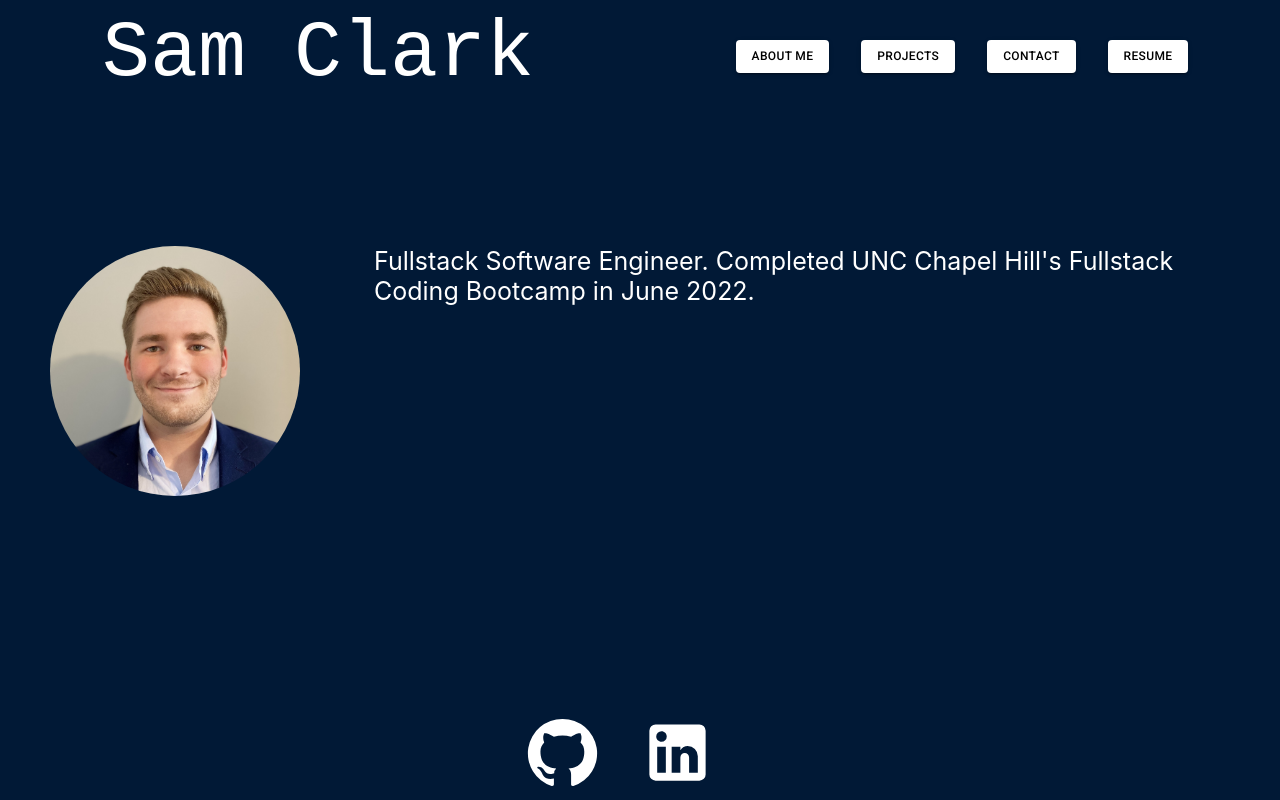
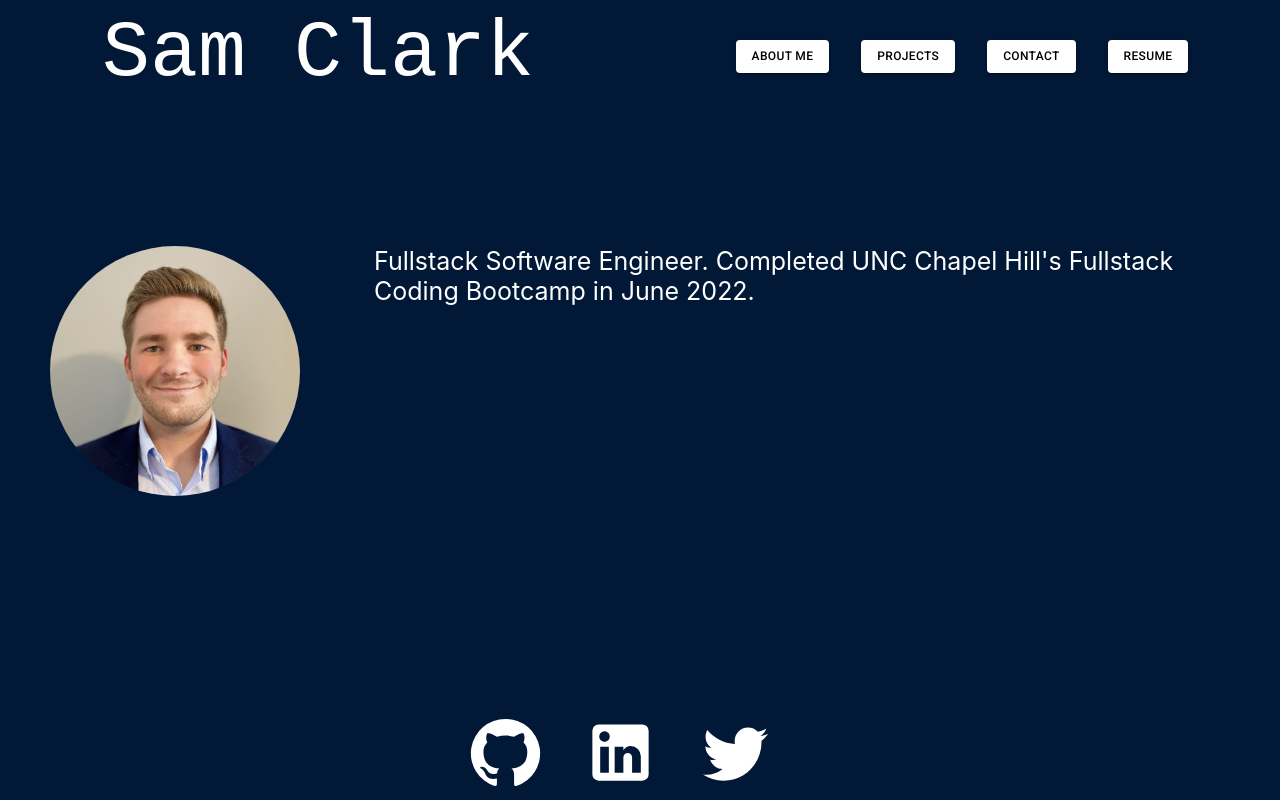
Before and after one commit to Sam-Clark1/sam-clark-portfolio, a React (Create React App) app: page / in a window 1280 px wide. Built offline with nearby package versions, Linux system fonts and the light colour scheme.

Commit message:
added README

```diff
--- a/src/components/Footer.js
+++ b/src/components/Footer.js
@@ -1,6 +1,7 @@
 import { Box } from "@mui/system";
 import GitHubIcon from '@mui/icons-material/GitHub';
 import LinkedInIcon from '@mui/icons-material/LinkedIn';
+import Twitter from "@mui/icons-material/Twitter";
 
 export default function Footer() {
     return (
@@ -12,6 +13,9 @@ export default function Footer() {
             <a href="https://www.linkedin.com/in/samuel-clark-0a3836205/" target="_blank" rel='noreferrer'>
                 <LinkedInIcon sx={{ fontSize: 75, mr:5, color: 'white' }}/>
             </a>
+            <a href="https://twitter.com/" target="_blank" rel='noreferrer'>
+                <Twitter sx={{ fontSize: 75, mr:5, color: 'white' }}/>
+            </a>
         </Box>
     </Box>
     );
```
Also changed, not shown: src/assets/readme.png (added), 1 other file (tests, documents, lock files or other folders).
